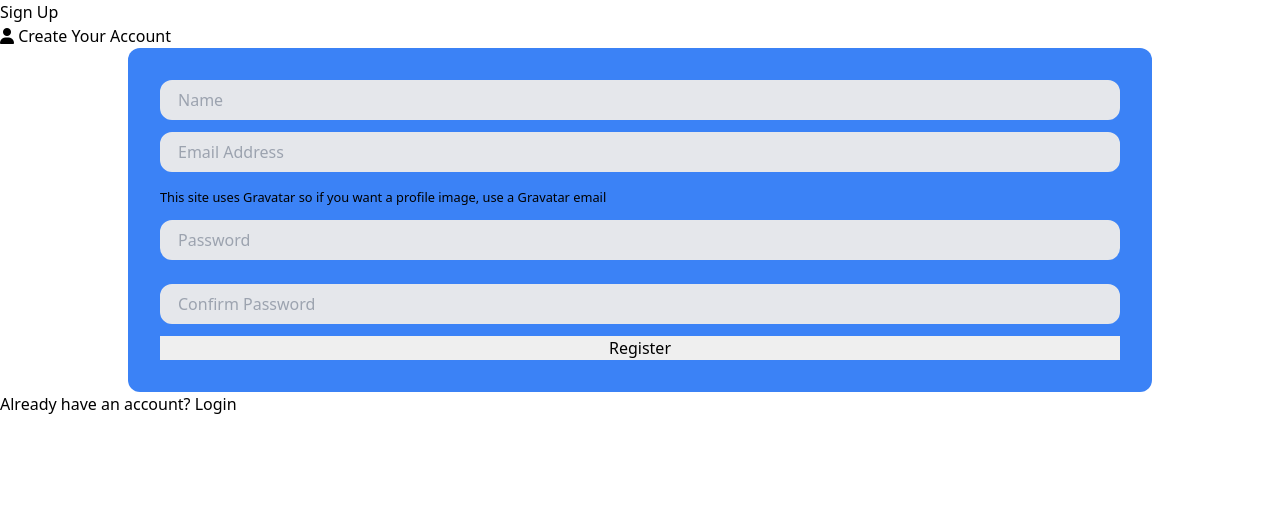
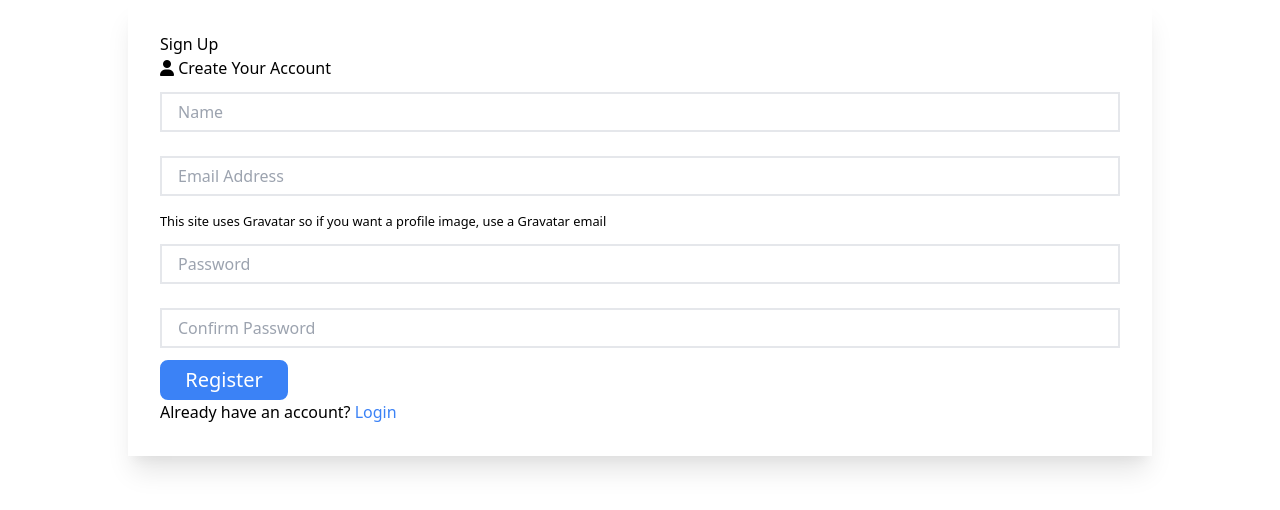
Before and after one commit to ashcbrd/DevStack, a React (Create React App) app in the folder client/: page /register in a window 1280 px wide. Shown: the top 510 px of the page. Built offline with nearby package versions, Linux system fonts and the light colour scheme.

Commit message:
added tailwindcss to registration form

```diff
--- a/client/src/components/auth/Register.jsx
+++ b/client/src/components/auth/Register.jsx
@@ -26,17 +26,18 @@ export const Register = () => {
 
   return (
     <Fragment>
-      <h1 className="">Sign Up</h1>
-      <p className="">
-        <i className="fas fa-user"></i> Create Your Account
-      </p>
       <form
-        className="bg-blue-500 p-8 rounded-xl w-4/5 flex flex-col mx-auto "
+        className="b p-8  w-4/5 flex flex-col mx-auto shadow-xl"
         onSubmit={(event) => onSubmit(event)}
       >
+        <h1 className="">Sign Up</h1>
+        <p className="">
+          <i className="fas fa-user"></i> Create Your Account
+        </p>
+
         <div className="form-group">
           <input
-            className="w-8 bg-gray-200  appearance-none border-2 border-gray-200 rounded-xl w-full py-2 px-4 text-gray-700 leading-tight focus:outline-none focus:bg-white focus:border-blue-500"
+            className="my-3 appearance-none border-2 border-gray-200 w-full py-2 px-4 text-gray-700 leading-tight focus:outline-none focus:bg-white focus:border-blue-500"
             type="text"
             placeholder="Name"
             name="name"
@@ -47,7 +48,7 @@ export const Register = () => {
         </div>
         <div className="form-group">
           <input
-            className="bg-gray-200 my-3 appearance-none border-2 border-gray-200 rounded-xl w-full py-2 px-4 text-gray-700 leading-tight focus:outline-none focus:bg-white focus:border-blue-500"
+            className="my-3 appearance-none border-2 border-gray-200 w-full py-2 px-4 text-gray-700 leading-tight focus:outline-none focus:bg-white focus:border-blue-500"
             type="email"
             placeholder="Email Address"
             name="email"
@@ -62,7 +63,7 @@ export const Register = () => {
         </div>
         <div className="form-group">
           <input
-            className="bg-gray-200 my-3 appearance-none border-2 border-gray-200 rounded-xl w-full py-2 px-4 text-gray-700 leading-tight focus:outline-none focus:bg-white focus:border-blue-500"
+            className="my-3 appearance-none border-2 border-gray-200 w-full py-2 px-4 text-gray-700 leading-tight focus:outline-none focus:bg-white focus:border-blue-500"
             type="password"
             placeholder="Password"
             name="password"
@@ -74,7 +75,7 @@ export const Register = () => {
         </div>
         <div className="form-group">
           <input
-            className="bg-gray-200 my-3 appearance-none border-2 border-gray-200 rounded-xl w-full py-2 px-4 text-gray-700 leading-tight focus:outline-none focus:bg-white focus:border-blue-500"
+            className="my-3 appearance-none border-2 border-gray-200 w-full py-2 px-4 text-gray-700 leading-tight focus:outline-none focus:bg-white focus:border-blue-500"
             type="password"
             placeholder="Confirm Password"
             name="password2"
@@ -84,11 +85,18 @@ export const Register = () => {
             required
           />
         </div>
-        <input type="submit" className="" value="Register" />
+        <input
+          type="submit"
+          className="text-xl  mr-4 text-white p-1 w-32 bg-blue-500 hover:opacity-80 border-2 border-blue-500 rounded-lg"
+          value="Register"
+        />
+        <p className="">
+          Already have an account?{" "}
+          <Link className="text-blue-500 hover:opacity-70" to="/login">
+            Login
+          </Link>
+        </p>
       </form>
-      <p className="">
-        Already have an account? <Link to="/ogin">Login</Link>
-      </p>
     </Fragment>
   );
 };
```
